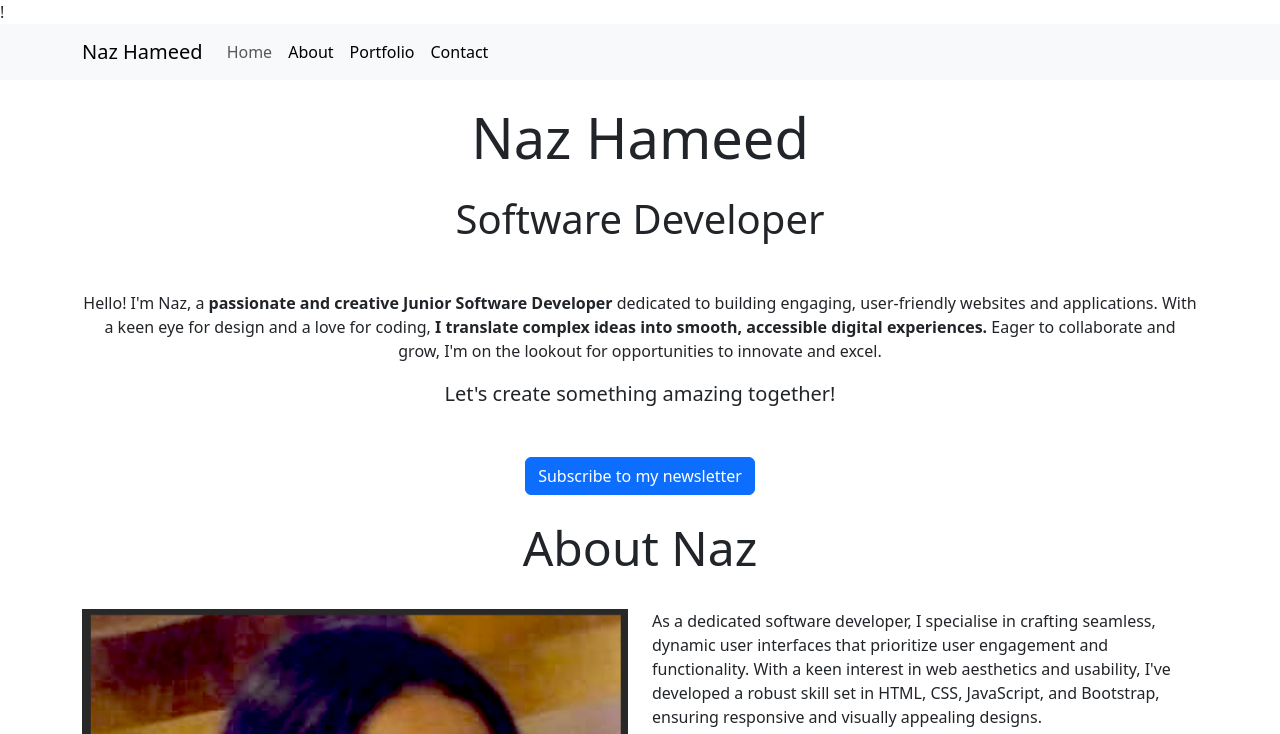
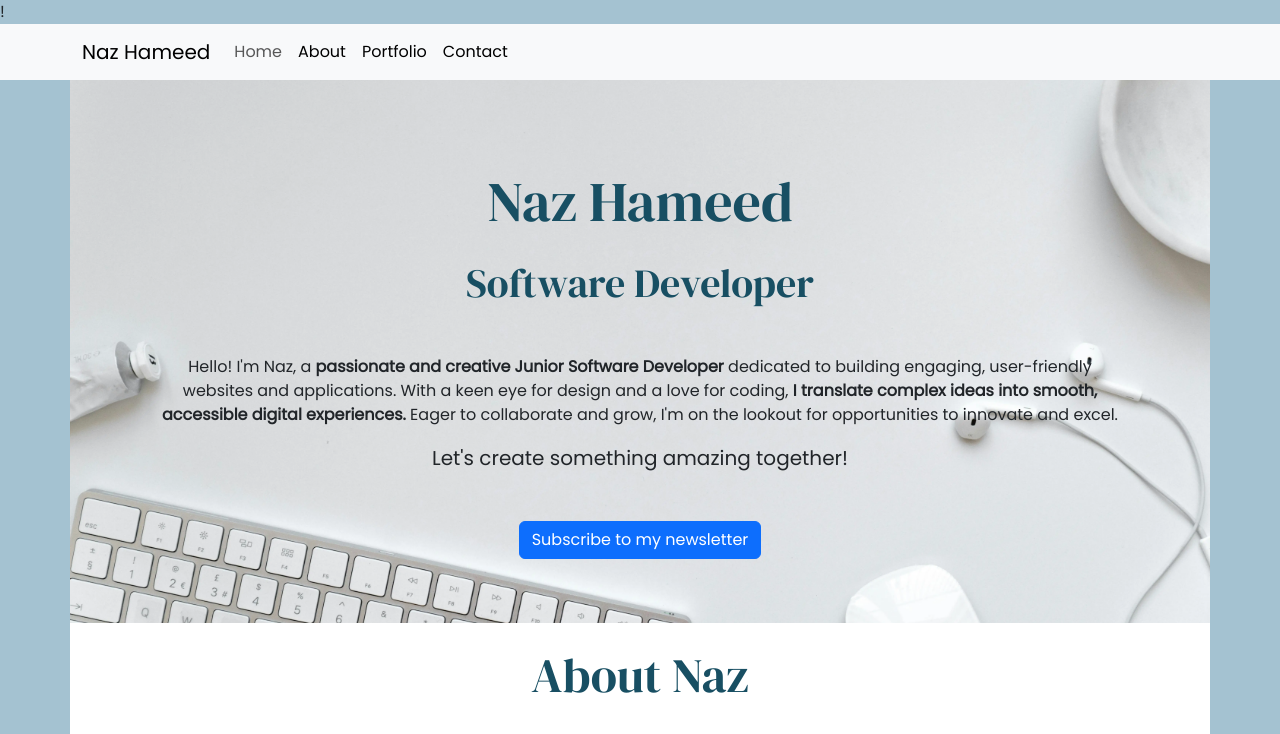
Before and after one commit to nazhameed/developer-portfolio, a plain HTML site: page index.html in a window 1280 px wide. Shown: the top 734 px of the page. Drawn offline with nearby package versions, Linux system fonts and the light colour scheme.

Commit message:
add css stylessheet and hero image

```diff
--- /dev/null
+++ b/assets/css/style.css
@@ -0,0 +1,41 @@
+@import url('https://fonts.googleapis.com/css2?family=DM+Serif+Display:ital@0;1&family=Poppins&display=swap');
+
+body {
+    font-family: "Poppins", sans-serif;
+    background-color: #a4c2d1; /* egg blue */
+}
+
+h1,
+h2 {
+    font-family: "DM Serif Display", serif;
+    color: #184f63; /* dark-blue */
+}
+
+/* About section */
+
+#about {
+    background-color: white;
+}
+
+/* Portfolio */
+
+#portfolio {
+    background-color: #dbdcde; /* light grey */
+}
+
+/* Contact section */
+
+#contact {
+    background-color: white;
+}
+
+/* Header */
+
+#hero {
+    background-color: #dbdcde; /* light grey */
+    background-image: url("../images/background.webp");
+    background-size: cover;
+    background-position: 50% 70%;
+    min-height: 500px;
+    padding: 5% 7%;
+}
--- a/index.html
+++ b/index.html
@@ -7,6 +7,8 @@
     <!-- Bootstrap CSS Link -->
     <link href="https://cdn.jsdelivr.net/npm/bootstrap@5.3.3/dist/css/bootstrap.min.css" rel="stylesheet"
         integrity="sha384-QWTKZyjpPEjISv5WaRU9OFeRpok6YctnYmDr5pNlyT2bRjXh0JMhjY6hW+ALEwIH" crossorigin="anonymous">
+
+           <link rel="stylesheet" href="assets/css/style.css">
 </head>
 
 <body>
```
Also changed, not shown: assets/images/background.webp (added).
